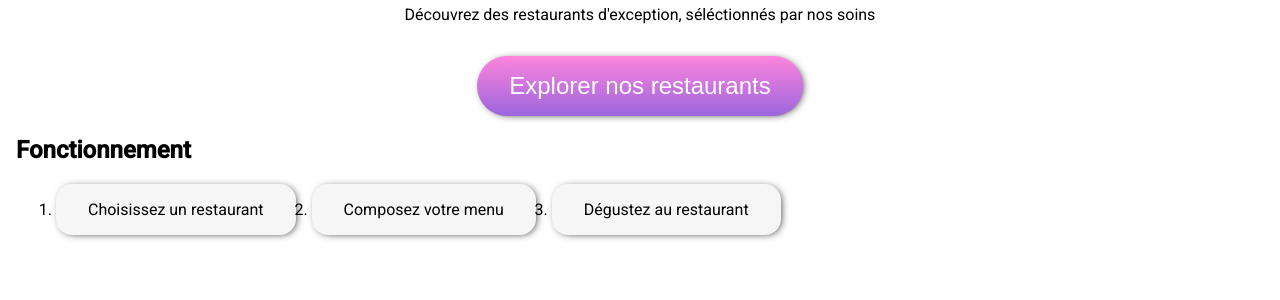
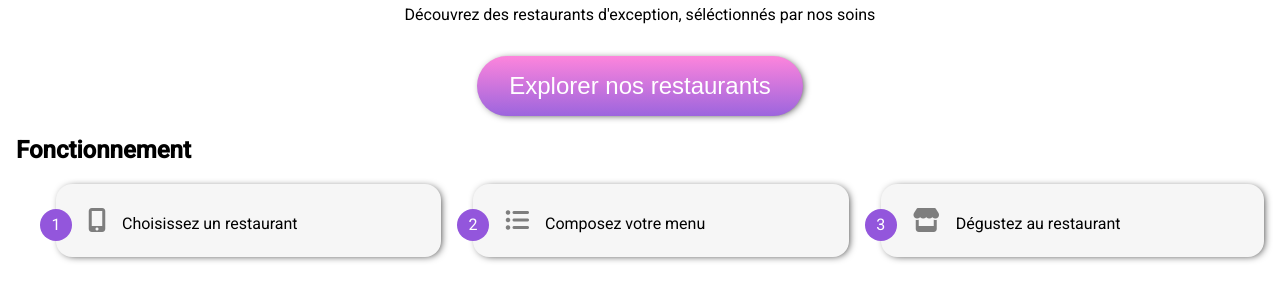
Before and after one commit to fariben06/ohmyfoodP3, a website: page index.html in a window 1280 px wide. Shown: the part 304-604 px from the top of the page. Drawn offline with Linux system fonts and the light colour scheme; a web font is replaced by a local one.

Commit message:
add counter to tuto bullet points

```diff
--- a/index.html
+++ b/index.html
@@ -33,9 +33,11 @@
         <section class="tuto">
             <h2>Fonctionnement</h2>
             <ol>
-                <li>Choisissez un restaurant</li>
-                <li>Composez votre menu</li>
-                <li>Dégustez au restaurant</li>
+                <li><i class="fas fa-mobile-alt"></i>Choisissez un restaurant</li>
+
+                <li><i class="fas fa-list-ul"></i>Composez votre menu</li>
+
+                 <li><i class="fas fa-store"></i>Dégustez au restaurant</li>
             </ol>
         </section>
     </main>
--- a/sass/layout/tuto.scss
+++ b/sass/layout/tuto.scss
@@ -1,24 +1,45 @@
 @use "../utils/box-shadow";
 @use "../utils/zoom";
-
+@use "../utils/variables";
+@use "../utils/colors";
 .tuto {
-    & ol {
+counter-reset: steps;
+& ol {
         display: flex;
-        flex-wrap: wrap;
-        gap: 1rem;
-        @media (max-width: 800px) {
+        gap: 2rem;
+        @media (max-width: 1000px) {
             flex-direction: column;
         }
     }
     & li {
+        position: relative;
+        &::before{
+            content: counter(steps);
+            counter-increment: steps;
+            color: white;
+            background-color: colors.$purple;
+            width: 2 * variables.$tuto-bullet-height;
+            height: 2 * variables.$tuto-bullet-height;
+            display: grid;
+            place-items: center;
+            border-radius: 50%;
+            position: absolute;
+            bottom: variables.$tuto-bullet-height;
+            left: -1 * variables.$tuto-bullet-height;
+        }
+        list-style-type: none;
         background-color: #f6f6f6;
-        padding: 1rem 2rem;
-        border:1px solid red
-        flex-grow 1;
+        padding: 1.5rem 2rem;
+        flex-grow: 1;
         border-radius: 1rem;
         @include box-shadow.base-shadow;
         &:hover {
             @include zoom.transform-zoom;
         }
+& i.fas {
+    margin-right: 1rem;
+    color: colors.$lightgrey;
+    font-size: 1.5rem;
+}
     }
 }
--- /dev/null
+++ b/sass/utils/colors.scss
@@ -0,0 +1,2 @@
+$lightgrey: #7e7e7e;
+$purple: #9356dc;
--- /dev/null
+++ b/sass/utils/variables.scss
@@ -0,0 +1 @@
+$tuto-bullet-height: 1rem;
```
Also changed, not shown: style.css, 1 other file.
